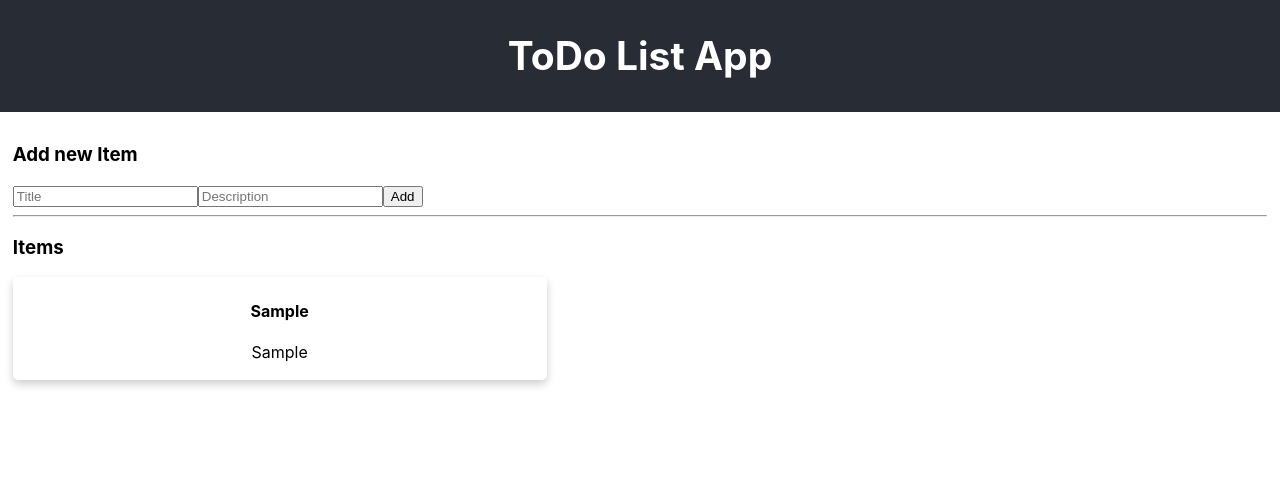
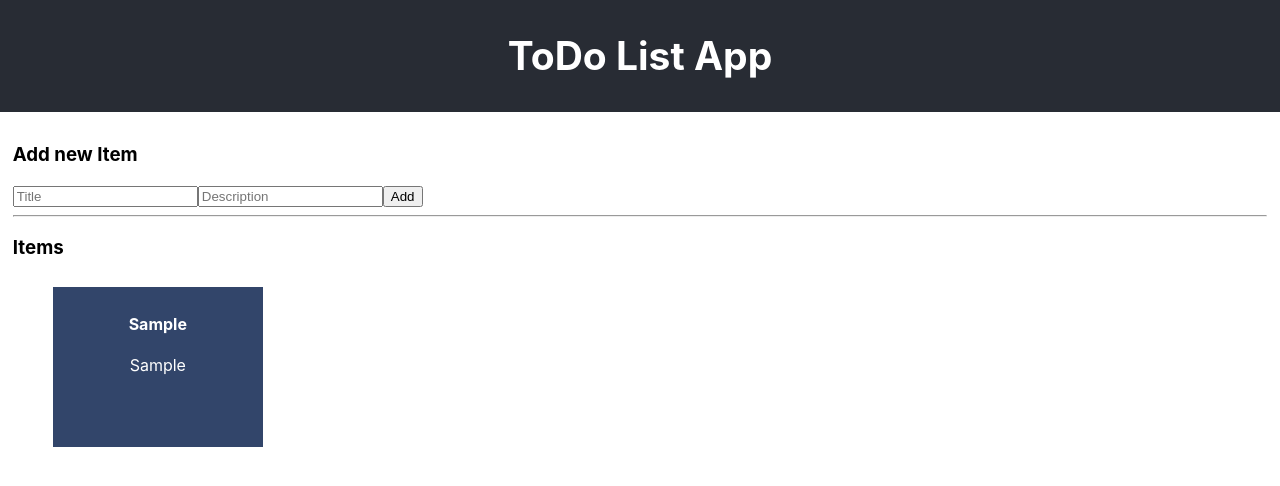
Before and after one commit to TomazJunior/react-todo-list-app, a React (Create React App) app: page / in a window 1280 px wide. Both pictures are taken after typing "Sample", "Sample" into the empty fields and a click on the button "Add". Shown: the top 486 px of the page. Built offline with nearby package versions, Linux system fonts and the light colour scheme.

Commit message:
use flex to display the list of tasks

```diff
--- a/src/components/TodoItem.css
+++ b/src/components/TodoItem.css
@@ -1,12 +1,14 @@
 .TodoItem {
-  text-align: center;
-  box-shadow: 0 4px 8px 0 rgba(0,0,0,0.2);
-  transition: 0.3s;
-  border-radius: 5px; /* 5px rounded corners */
-  padding: 2px 16px;
-  width: 40%;
+    background: #32456a;
+    padding: 5px;
+    width: 200px;
+    height: 150px;
+    margin-top: 10px;
+    margin-right: 10px;
+    color: white;
+    text-align: center;
 }
 
 .TodoItem:hover {
-  box-shadow: 0 8px 16px 0 rgba(0,0,0,0.2);
+  box-shadow: 2px 4px 8px 0 rgba(0,0,0,0.2);
 }
--- a/src/components/TodoItem.js
+++ b/src/components/TodoItem.js
@@ -5,10 +5,10 @@ export default class TodoItem extends Component {
   render() {
     const todoItem = this.props.todoItem;
     return (
-      <div className='TodoItem'>
+      <li className='TodoItem'>
         <h4><b>{todoItem.title}</b></h4>
         <p>{todoItem.description}</p>
-      </div>
+      </li>
     );
   }
 }
--- a/src/components/TodoList.css
+++ b/src/components/TodoList.css
@@ -11,3 +11,18 @@
 .TodoList-body {
   padding: 1%;
 }
+
+.TodoList-container {
+  margin: auto;
+  list-style: none;
+
+  display: -webkit-box;
+  display: -moz-box;
+  display: -ms-flexbox;
+  display: -webkit-flex;
+  display: flex;
+
+  -webkit-flex-flow: row wrap;
+  flex-flow: row wrap;
+  align-items: flex-start;
+}
--- a/src/components/TodoList.js
+++ b/src/components/TodoList.js
@@ -33,7 +33,9 @@ export default class TodoList extends Component {
                 <hr></hr>
                 <div>
                   <h3>Items</h3>
-                  {todoItems}
+                  <ul className="TodoList-container">
+                    {todoItems}
+                  </ul>
                 </div>
               </div>
 
```
